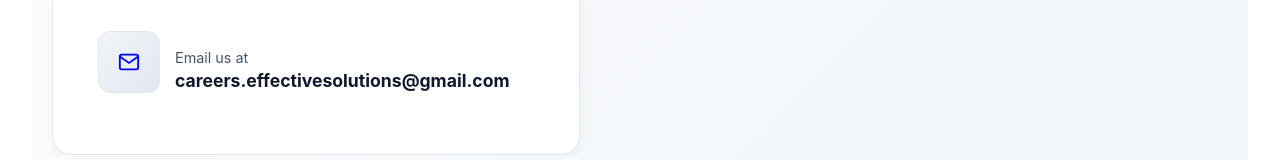
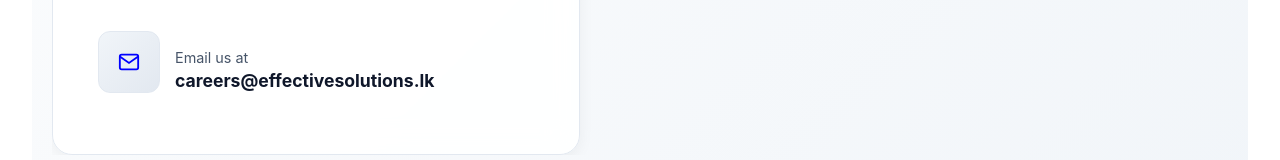
Before and after one commit to jpasan123/effectivesolution, a React (Vite) app: page /contact in a window 1280 px wide. Shown: the part 1077-1237 px from the top of the page. Built offline with nearby package versions, Linux system fonts and the light colour scheme.

Commit message:
update to commit

```diff
--- a/src/Components/CallToAction/CallToAction.jsx
+++ b/src/Components/CallToAction/CallToAction.jsx
@@ -159,7 +159,7 @@ const CallToAction = () => {
                 </div>
                 <div className="contact-text">
                   <span>Email us at</span>
-                  <strong>careers.effectivesolutions@gmail.com</strong>
+                  <strong>careers@effectivesolutions.lk</strong>
                 </div>
               </div>
             </div>
--- a/src/components/calltoaction/CallToAction.jsx
+++ b/src/components/calltoaction/CallToAction.jsx
@@ -159,7 +159,7 @@ const CallToAction = () => {
                 </div>
                 <div className="contact-text">
                   <span>Email us at</span>
-                  <strong>careers.effectivesolutions@gmail.com</strong>
+                  <strong>careers@effectivesolutions.lk</strong>
                 </div>
               </div>
             </div>
```
